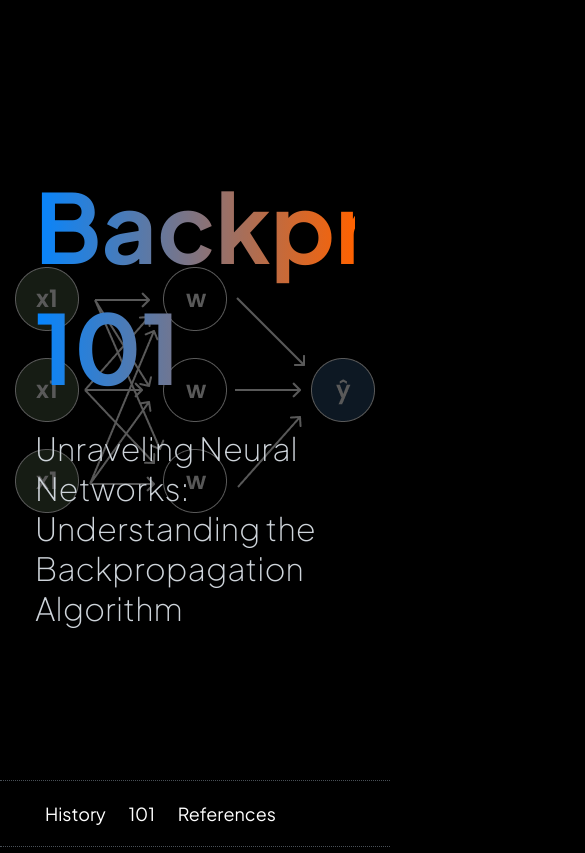
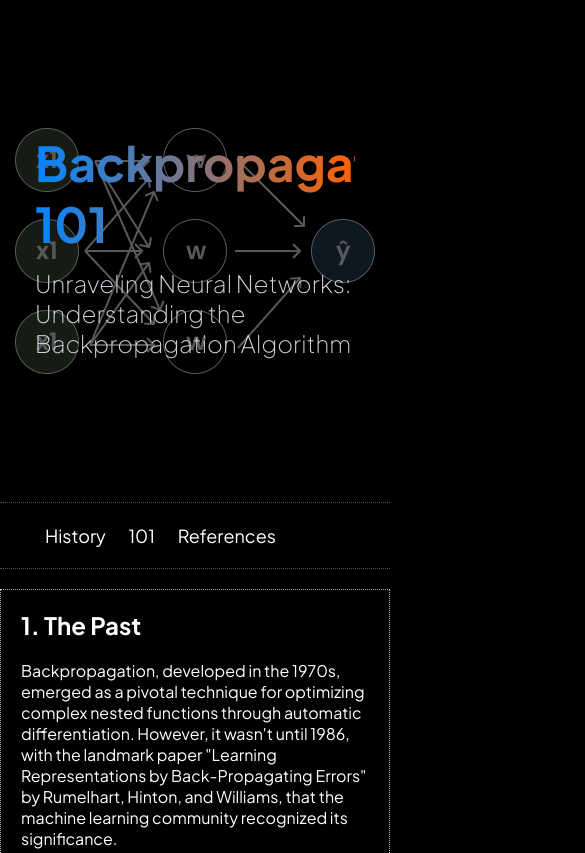
Before and after one commit to albarpambagio/backpropagation101, a plain HTML site: page index.html in a window 390 px wide. Shown: the top 853 px of the page, 585 px wide, since content can reach past the window. Drawn offline with Linux system fonts and the light colour scheme.

Commit message:
make title and subtitle responsive

```diff
--- a/assets/styles.css
+++ b/assets/styles.css
@@ -166,6 +166,14 @@ header {
     flex-direction: column;
   }
 
+  .jumbotron{
+    font-size: 1.5em;
+  }
+
+  .subtitle{
+    font-size: 1em;
+  }
+
   #content,
   aside {
     flex-grow: 1;
--- a/index.html
+++ b/index.html
@@ -71,6 +71,7 @@
             <li class="ref"><a  href="https://www.elprocus.com/what-is-backpropagation-neural-network-types-and-its-applications/">https://www.elprocus.com/what-is-backpropagation-neural-network-types-and-its-applications/</a></li>
             <li class="ref"><a  href="https://towardsdatascience.com/understanding-backpropagation-algorithm-7bb3aa2f95fd">https://towardsdatascience.com/understanding-backpropagation-algorithm-7bb3aa2f95fd</a></li>
             <li class="ref"><a  href="https://brilliant.org/wiki/backpropagation/">https://brilliant.org/wiki/backpropagation/</a></li>
+            <li class="ref"><a  href="https://en.wikipedia.org/wiki/Backpropagation">https://en.wikipedia.org/wiki/Backpropagation/</a></li>
           </ul>
         </article>
       </div>
```
